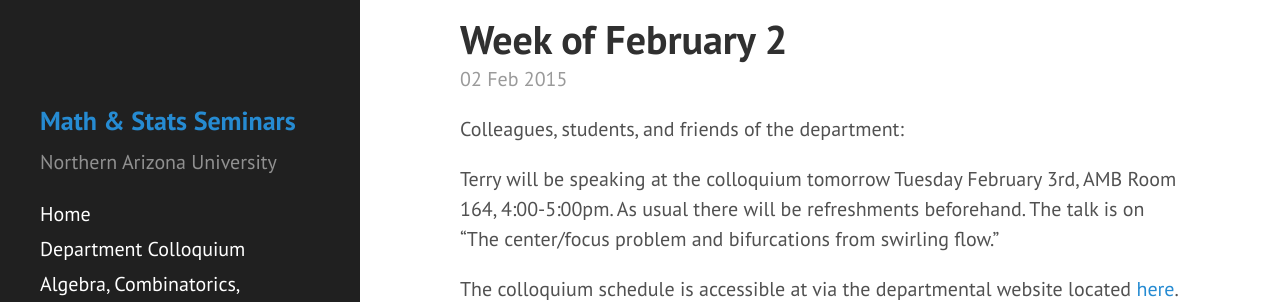
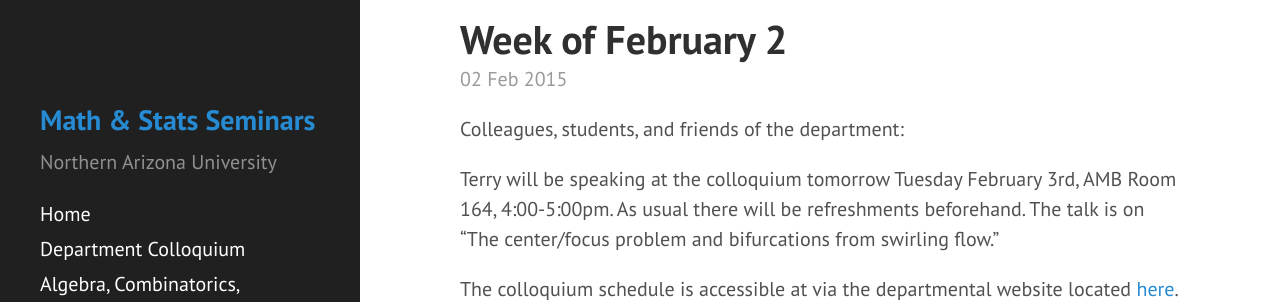
Before and after one commit to NAUMathStat/seminars, a Jekyll site: the page built from index.html, in a window 1280 px wide. Shown: the part 153-455 px from the top of the page. Built offline with Jekyll 4.4.1, drawn with Linux system fonts in a browser that asks for light colours; Markdown is read by kramdown in place of the engine named in the settings; the list of posts is cut into pages by our own code.

Commit message:
Tinkering

```diff
--- a/public/css/hyde.css
+++ b/public/css/hyde.css
@@ -79,12 +79,12 @@ html {
 .sidebar-about h1 {
   color: #268bd2;
   margin-top: 0;
-  font-size: 1.3rem;
+  font-size: 1.4rem;
 }
 .sidebar-about h2 {
   margin-top: 0;
   color: #9a9a9a;
-  font-size: 1.2rem;
+  font-size: 1.3rem;
 }
 
 /* Sidebar nav */
```
